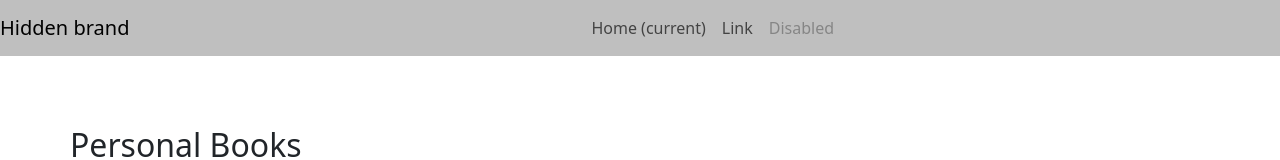
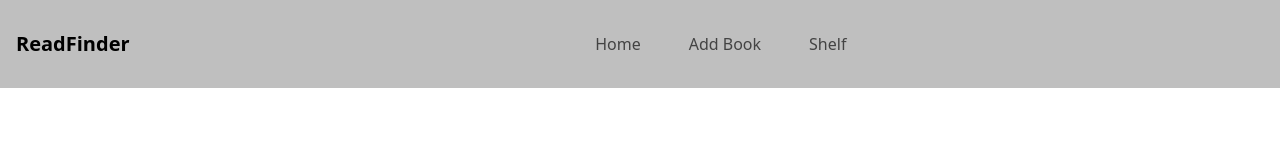
Before and after one commit to Riob-a/ReadFinder, a React (Create React App) app: page /MyShelves in a window 1280 px wide. Shown: the top 160 px of the page. Built offline with nearby package versions, Linux system fonts and the light colour scheme.

Commit message:
navbar and footer edited

```diff
--- a/src/Components/Footer.js
+++ b/src/Components/Footer.js
@@ -6,10 +6,10 @@ function Footer(){
     return(
         <div className="">
 
-         <footer class="footer p-3 bg">
-            <div class="container">
-              <div class="">
-                <div class="">
+         <footer className="footer p-3 bg">
+            <div className="container">
+              <div className="">
+                <div className="">
                     <h2 className="text-center fs-6">ReadFinder copyright-2024</h2>
                 </div>
               </div>
--- a/src/Components/Navbar.js
+++ b/src/Components/Navbar.js
@@ -4,21 +4,21 @@ import React from "react";
 
 function Navbar(){
     return(
-      <nav class="navbar navbar-expand-lg navbar-light bg">
-      <button class="navbar-toggler" type="button" data-toggle="collapse" data-target="#navbarTogglerDemo01" aria-controls="navbarTogglerDemo01" aria-expanded="false" aria-label="Toggle navigation">
-        <span class="navbar-toggler-icon"></span>
+<nav className="navbar navbar-expand-lg navbar-light bg">
+      <button className="navbar-toggler" type="button" data-toggle="collapse" data-target="#navbarTogglerDemo01" aria-controls="navbarTogglerDemo01" aria-expanded="false" aria-label="Toggle navigation">
+        <span className="navbar-toggler-icon"></span>
       </button>
-      <a class="navbar-brand mr-10" href="#">Hidden brand</a>
-      <div class="collapse navbar-collapse justify-content-center" id="navbarTogglerDemo01">
-        <ul class="navbar-nav mr-auto mt-2 mt-lg-0">
-          <li class="nav-item active">
-            <a class="nav-link" href="#">Home <span class="sr-only">(current)</span></a>
+      <a className="navbar-brand p-3" href="#"><b>ReadFinder</b></a>
+      <div className="collapse navbar-collapse justify-content-center" id="navbarTogglerDemo01">
+        <ul className="navbar-nav mr-auto mt-2 mt-lg-0">
+          <li className="nav-item active p-3">
+            <a className="nav-link" href="#">Home </a>
           </li>
-          <li class="nav-item">
-            <a class="nav-link" href="#">Link</a>
+          <li className="nav-item p-3">
+            <a className="nav-link" href="#">Add Book</a>
           </li>
-          <li class="nav-item">
-            <a class="nav-link disabled" href="#">Disabled</a>
+          <li className="nav-item p-3">
+            <a className="nav-link" href="#">Shelf</a>
           </li>
         </ul>
 
```
